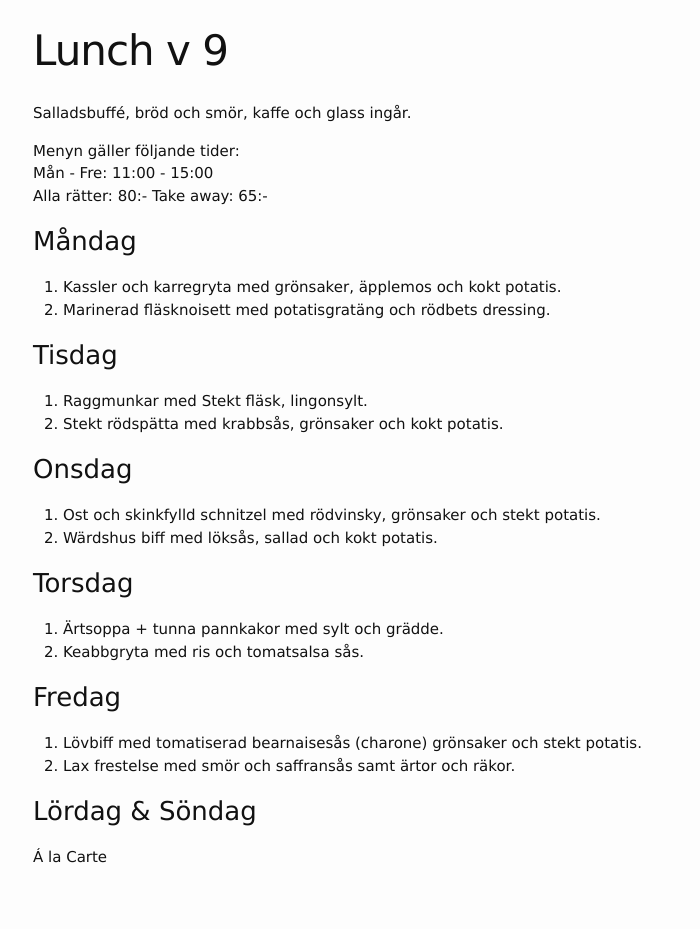
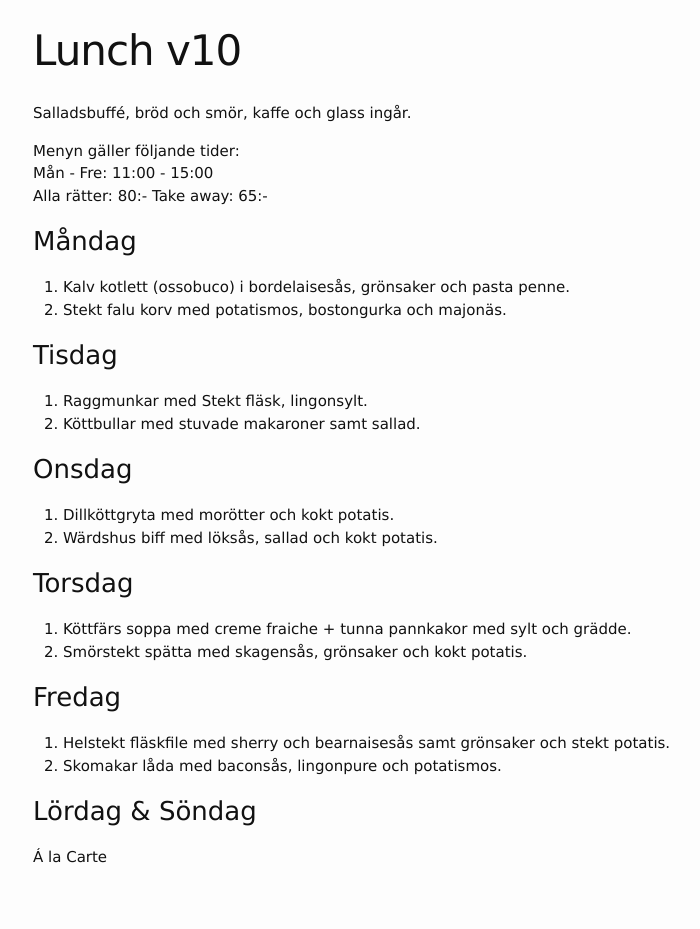
Before and after one commit to FarInn62/farinn62.github.io, a Jekyll site: the page built from lunch.md, in a window 1280 px wide. Shown: the whole page, without its empty margins (237-937 px from the left). Built offline with Jekyll 4.4.1, drawn with Linux system fonts in a browser that asks for light colours.

Commit message:
Update lunch.md

```diff
--- a/lunch.md
+++ b/lunch.md
@@ -1,6 +1,6 @@
 ---
 layout: foodmenu
-title: Lunch v 9
+title: Lunch v10
 permalink: /lunch/
 published: true
 ---
@@ -12,28 +12,28 @@ Alla rätter: 80:- Take away: 65:-
 
 ### Måndag
 
-1. Kassler och karregryta med grönsaker, äpplemos och kokt potatis.
-2. Marinerad fläsknoisett med potatisgratäng och rödbets dressing.
+1. Kalv kotlett (ossobuco) i bordelaisesås, grönsaker och pasta penne.
+2. Stekt falu korv med potatismos, bostongurka och majonäs.
 
 ### Tisdag
 
 1. Raggmunkar med Stekt fläsk, lingonsylt.
-2. Stekt rödspätta med krabbsås, grönsaker och kokt potatis.
+2. Köttbullar med stuvade makaroner samt sallad.
 
 ### Onsdag
 
-1. Ost och skinkfylld schnitzel med rödvinsky, grönsaker och stekt potatis.
+1. Dillköttgryta med morötter och kokt potatis.
 2. Wärdshus biff med löksås, sallad och kokt potatis.
 
 ### Torsdag
 
-1. Ärtsoppa + tunna pannkakor med sylt och grädde.
-2. Keabbgryta med ris och tomatsalsa sås.
+1. Köttfärs soppa med creme fraiche + tunna pannkakor med sylt och grädde.
+2. Smörstekt spätta med skagensås, grönsaker och kokt potatis.
 
 ### Fredag
 
-1. Lövbiff med tomatiserad bearnaisesås (charone) grönsaker och stekt potatis.
-2. Lax frestelse med smör och saffransås samt ärtor och räkor.
+1. Helstekt fläskfile med sherry och bearnaisesås samt grönsaker och stekt potatis.
+2. Skomakar låda med baconsås, lingonpure och potatismos.
 
 
 ### Lördag & Söndag
```
